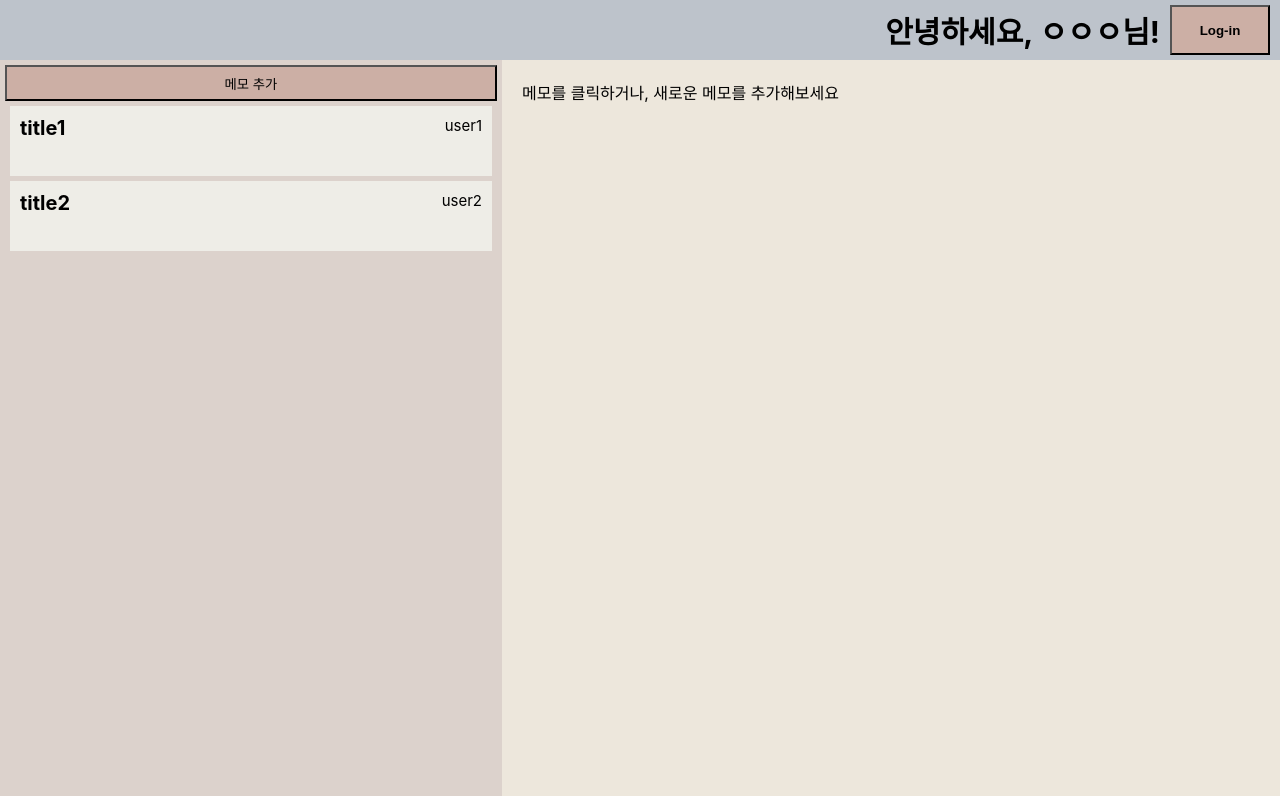
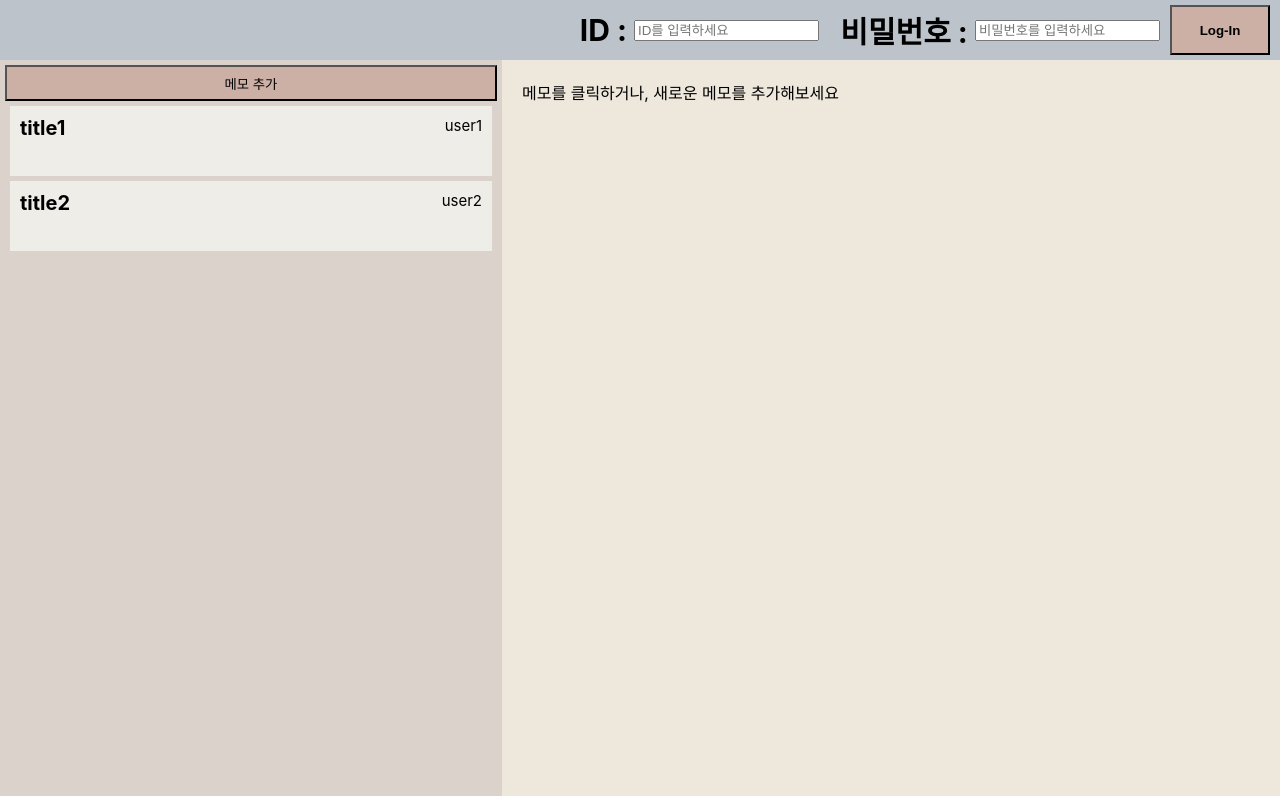
Before and after one commit to Beom-J/React-TS-study-MemoApp, a React (Create React App) app: page / in a window 1280 px wide. Built offline with nearby package versions, Linux system fonts and the light colour scheme.

Commit message:
로그인 전,후 컴포넌트 분리

```diff
--- a/src/App.tsx
+++ b/src/App.tsx
@@ -1,14 +1,33 @@
+import { useState } from 'react';
 import './App.css';
+import LogedIn from './components/LogedIn';
+import LogedOut from './components/LogedOut';
 import MemoWrrap from './components/MemoWrap';
 
+const user = new Map<string, string>();
+user.set('ID', 'test');
+user.set('pwd', 'test');
+
 function App() {
+  const [isLoggedIn, setLogin] = useState(false);
+
+  const onClickLogInButton = (isSavedUser: boolean) => {
+    console.log(isSavedUser);
+    if (isSavedUser) {
+      setLogin(true);
+      return;
+    }
+    alert('등록된 회원이 아닙니다.');
+  };
+
   return (
     <div className="warap">
       <nav className="nav">
-        <span> 안녕하세요, ㅇㅇㅇ님! </span>
-        <button className="log-in-btn" type="button">
-          Log-in
-        </button>
+        {isLoggedIn ? (
+          <LogedIn user={user} />
+        ) : (
+          <LogedOut user={user} onClick={onClickLogInButton} />
+        )}
       </nav>
       <MemoWrrap />
     </div>
--- /dev/null
+++ b/src/components/LogedIn.tsx
@@ -0,0 +1,12 @@
+const LogedIn = ({ user }: { user: Map<string, string> }) => {
+  return (
+    <div>
+      <span> 안녕하세요, {user.get('ID')}님! </span>
+      <button className="log-in-btn" type="button">
+        Log-out
+      </button>
+    </div>
+  );
+};
+
+export default LogedIn;
--- /dev/null
+++ b/src/components/LogedOut.tsx
@@ -0,0 +1,57 @@
+import React, { useState } from 'react';
+
+type logInProps = {
+  user: Map<string, string>;
+  onClick: (isSavedUser: boolean) => void;
+};
+
+const LogedOut = ({ user, onClick }: logInProps) => {
+  //   const [userInfo, setUserInfo] = useState({
+  //     ID: '',
+  //     pwd: ''
+  //   });
+
+  const [inputs, setInputs] = useState({
+    ID: '',
+    pwd: ''
+  });
+
+  const handleInputValue = (event: React.ChangeEvent<HTMLInputElement>) => {
+    const { name, value } = event.target;
+    setInputs({
+      ...inputs,
+      [name]: value
+    });
+  };
+
+  const handleLogInButton = () => {
+    if (inputs.ID === '' || inputs.pwd === '') {
+      alert('ID 와 비밀번호를 입력하세요.');
+    }
+  };
+
+  return (
+    <>
+      <span> ID : </span>&nbsp;
+      <input
+        type="text"
+        name="ID"
+        placeholder="ID를 입력하세요"
+        onChange={handleInputValue}
+      />
+      &nbsp; &nbsp;
+      <span> 비밀번호 : </span>&nbsp;
+      <input
+        type="password"
+        name="pwd"
+        placeholder="비밀번호를 입력하세요"
+        onChange={handleInputValue}
+      />
+      <button className="log-in-btn" type="button" onClick={handleLogInButton}>
+        Log-In
+      </button>
+    </>
+  );
+};
+
+export default LogedOut;
--- a/src/components/MemoWrap.tsx
+++ b/src/components/MemoWrap.tsx
@@ -89,6 +89,8 @@ const MemoWrap = () => {
         title,
         content
       };
+      // state 직접 수정하지 말고 새로운 배열 만들어서 loop 돌며 비교
+      // id 값 같은 애 만나면 걔만 갈아끼우고 새로운 배열로 setState 해주기
       memoList.splice(modifiedMemoIndex, 1, modifiedMemo);
     }
 
```
